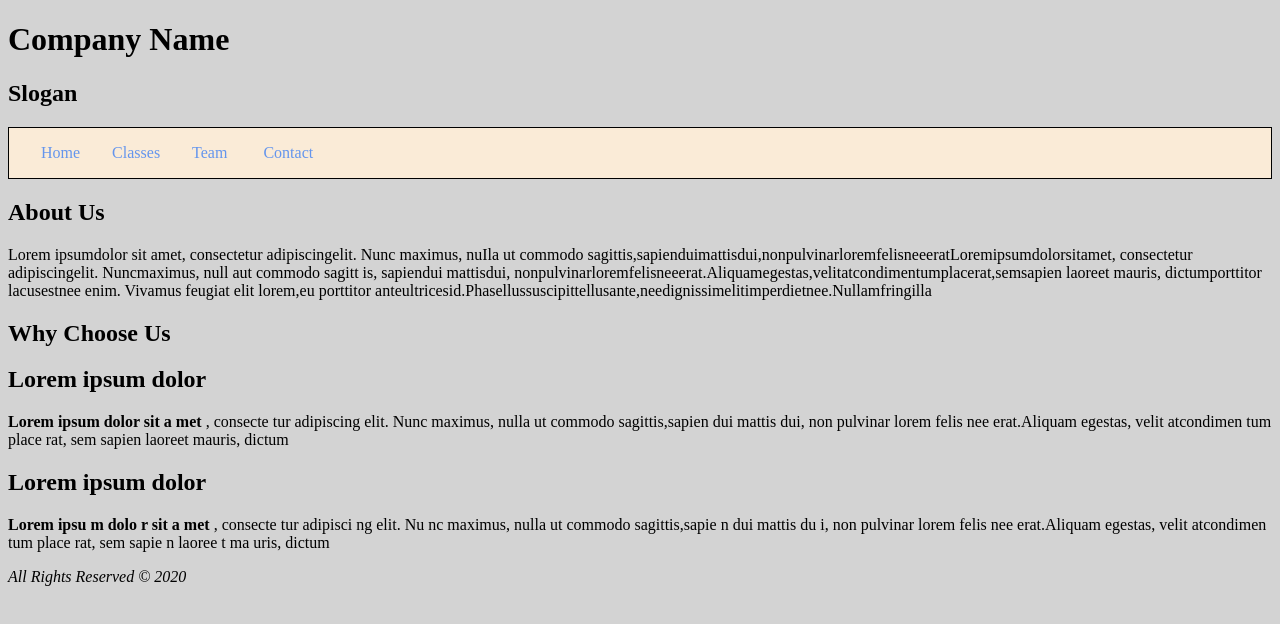
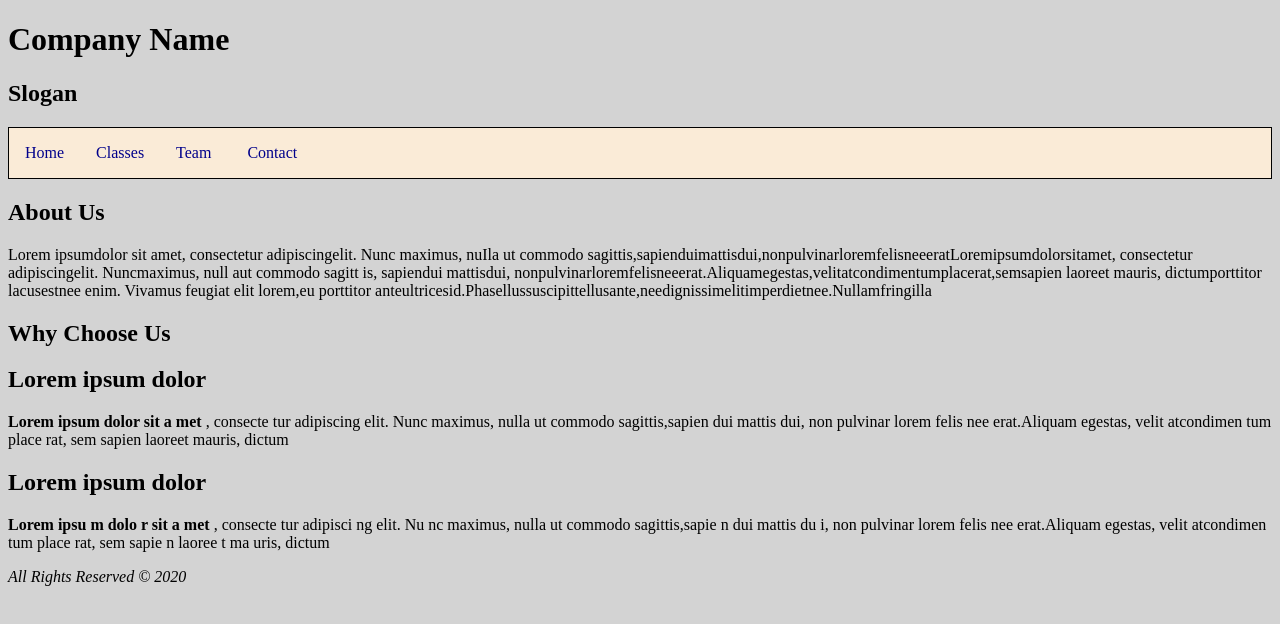
Before and after one commit to james479/FED1StudioProject, a plain HTML site: page FED1StudioProject/index.html in a window 1280 px wide. Drawn offline with Linux system fonts and the light colour scheme.

Commit message:
More styling on navbar

```diff
--- a/FED1StudioProject/stylesheets/styles.css
+++ b/FED1StudioProject/stylesheets/styles.css
@@ -4,8 +4,8 @@ body {
 
 nav ul {
     background-color: antiquewhite;
-    padding: 1em;
     border: 1px solid black;
+    padding: 0;
 }
 
 nav li {
@@ -15,18 +15,19 @@ nav li {
 
 nav li:hover {
     background-color: darkblue;
+    color: cornflowerblue;
 }
 
 nav ul li a {
     color: darkblue;
-    padding: 1em 1em;
     text-decoration: none;
-    color: cornflowerblue;
+    display: block;
+    padding: 1em;
 }
 
-nav ul li a:hover {
-    color: white;
-}
+    nav ul li a:hover {
+        color: white;
+    }
 
 #headline {
     font-size: 40px;
```
